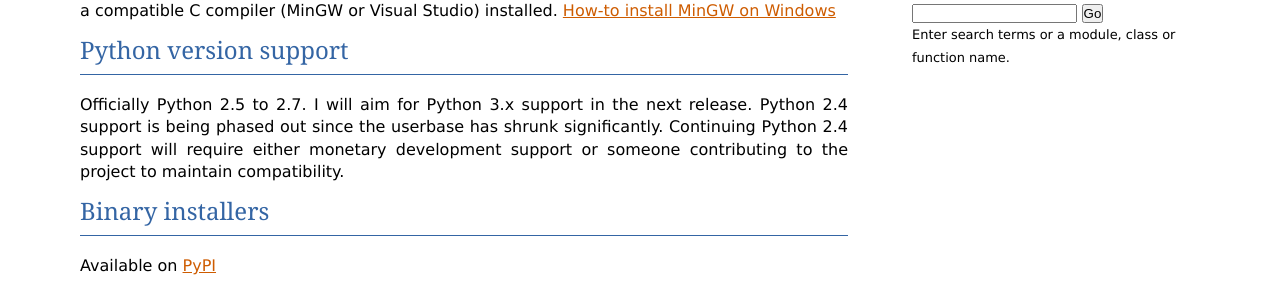
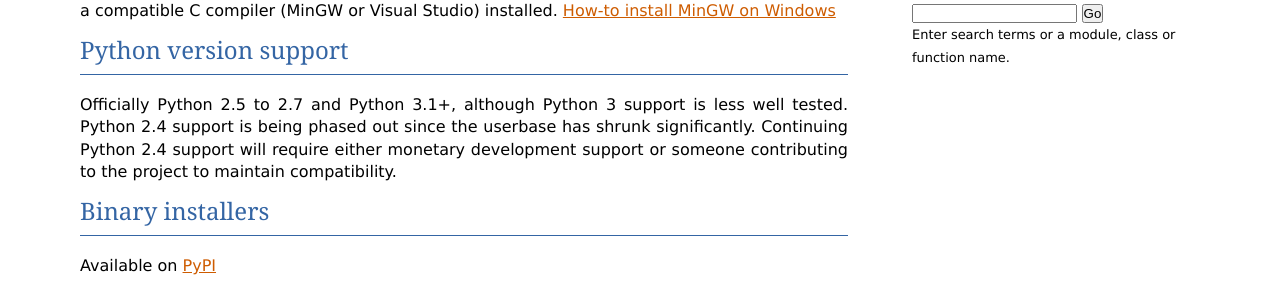
Before and after one commit to mobogaqc/pandas, a Sphinx documentation site: the page built from doc/source/install.rst, in a window 1280 px wide. Shown: the part 197-484 px from the top of the page. Built offline with Sphinx 7.4.7, drawn with Linux system fonts in a browser that asks for light colours; formulas are drawn with MathJax 3; the version number could not be read and is left out.

Commit message:
Update install docs now that pandas works on Python 3.

```diff
--- a/doc/source/install.rst
+++ b/doc/source/install.rst
@@ -16,9 +16,9 @@ compiler (MinGW or Visual Studio) installed. `How-to install MinGW on Windows
 Python version support
 ~~~~~~~~~~~~~~~~~~~~~~
 
-Officially Python 2.5 to 2.7. I will aim for Python 3.x support in the next
-release. Python 2.4 support is being phased out since the userbase has shrunk
-significantly. Continuing Python 2.4 support will require either monetary
+Officially Python 2.5 to 2.7 and Python 3.1+, although Python 3 support is less
+well tested. Python 2.4 support is being phased out since the userbase has
+shrunk significantly. Continuing Python 2.4 support will require either monetary
 development support or someone contributing to the project to maintain
 compatibility.
 
```
